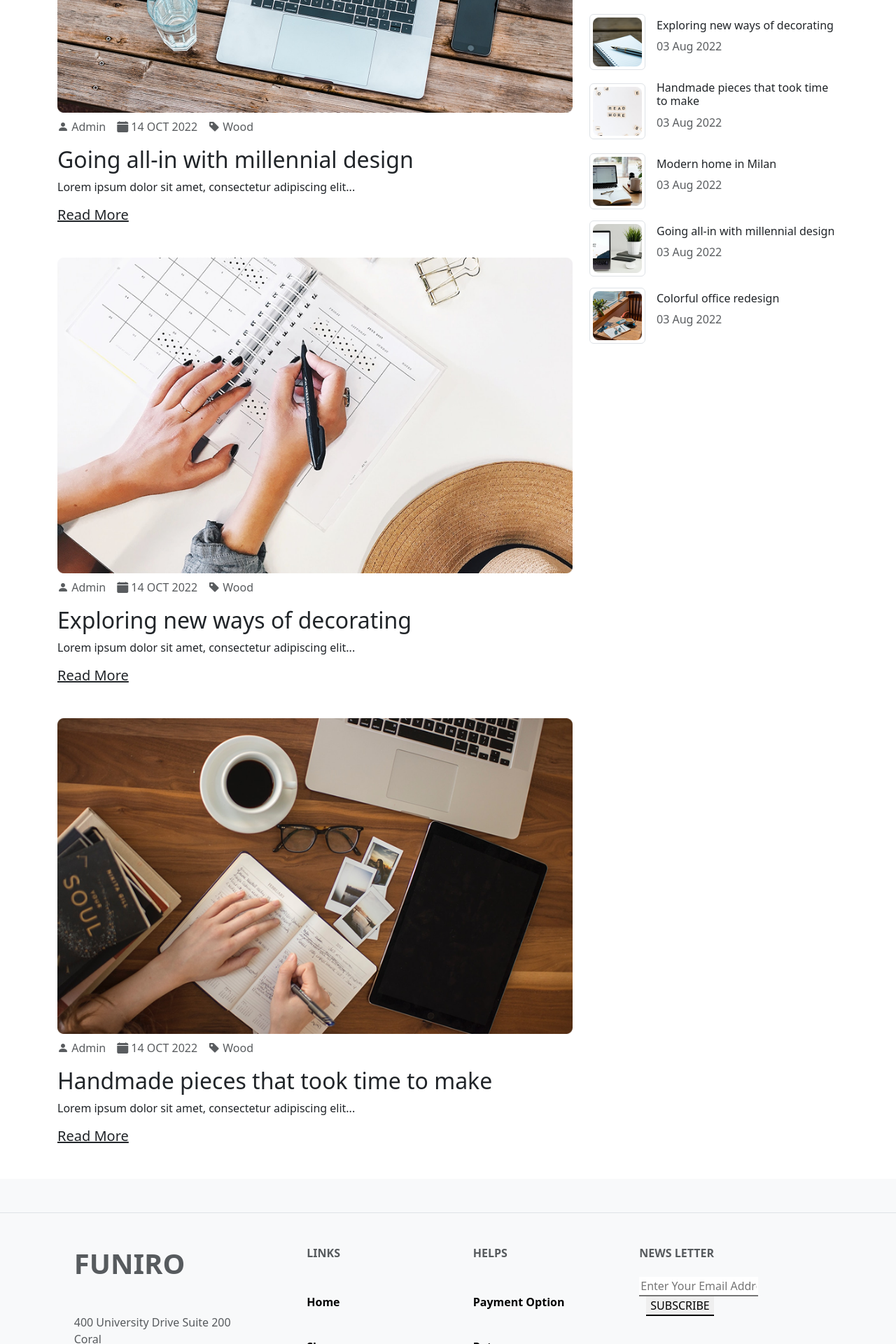
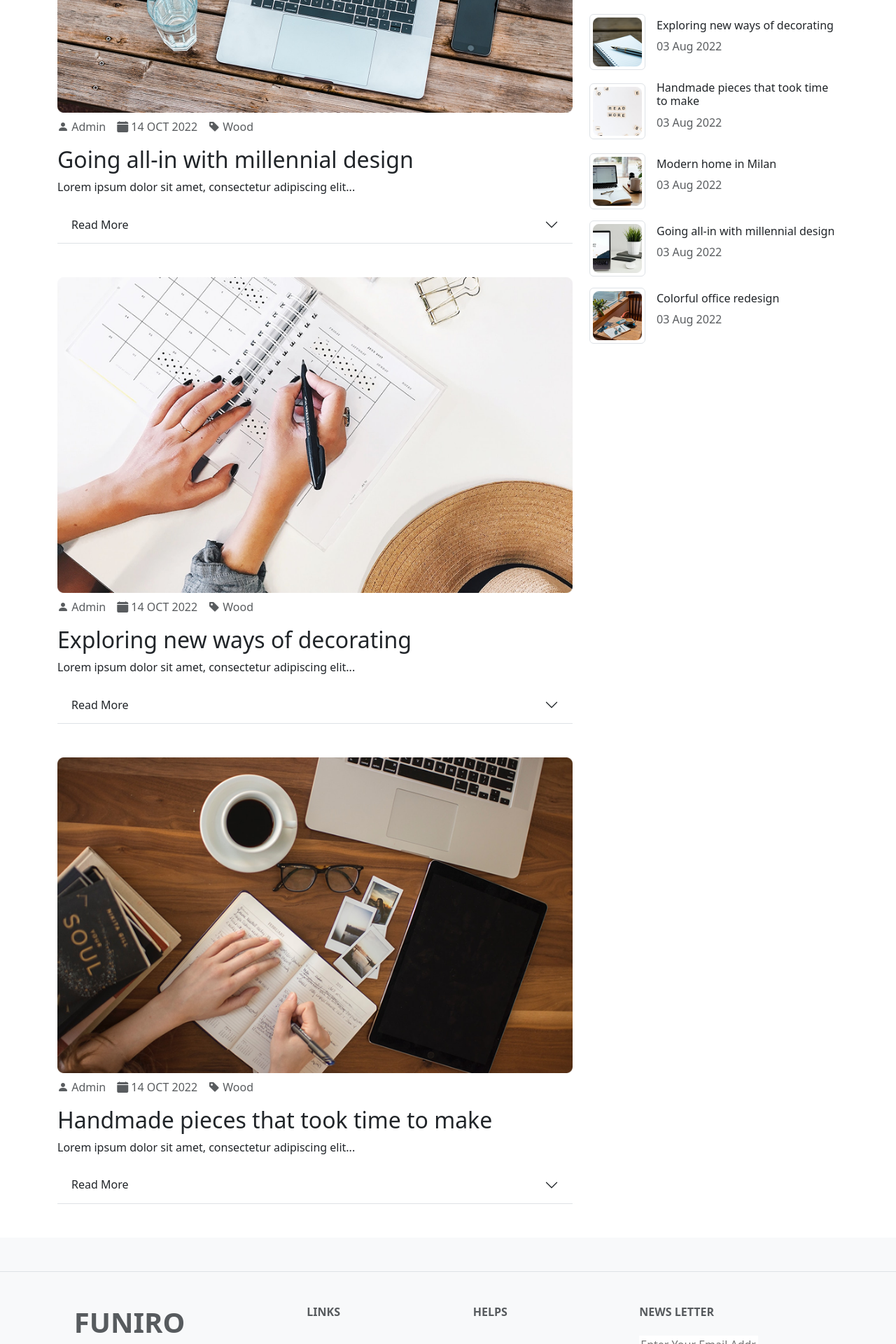
Before and after one commit to SumitB00/singhfurniture, a React (Create React App) app: page /blog in a window 1280 px wide. Shown: the part 705-2625 px from the top of the page at 70% size. Built offline with nearby package versions, Linux system fonts and the light colour scheme.

Commit message:
some chnage

```diff
--- a/src/Component/Pages/Blog.jsx
+++ b/src/Component/Pages/Blog.jsx
@@ -8,6 +8,7 @@
 import Sum3 from '../assets/blog3.png'
 import Sum4 from '../assets/blog4.png'
 import Sum5 from '../assets/blog5.png'
+import Accordion from 'react-bootstrap/Accordion';
 export const Blog = () => {
   return (
     <>
@@ -24,7 +25,29 @@
                     </p>
                     <h2>Going all-in with millennial design</h2>
                     <p>Lorem ipsum dolor sit amet, consectetur adipiscing elit...</p>
-                    <a href="#" class="text-decoration-underline text-dark h5">Read More</a>
+                    <Accordion defaultActiveKey="0">
+      <Accordion.Item  style={{border:"none",borderTop:"none"}}>
+        <Accordion.Header >Read More</Accordion.Header>
+        <Accordion.Body>
+          Lorem ipsum dolor sit amet, consectetur adipiscing elit, sed do
+          eiusmod tempor incididunt ut labore et dolore magna aliqua. Ut enim ad
+          minim veniam, quis nostrud exercitation ullamco laboris nisi ut
+          aliquip ex ea commodo consequat. Duis aute irure dolor in
+          reprehenderit in voluptate velit esse cillum dolore eu fugiat nulla
+          pariatur. Excepteur sint occaecat cupidatat non proident, sunt in
+          culpa qui officia deserunt mollit anim id est laborum.
+          im veniam, quis nostrud exercitation ullamco laboris nisi ut
+          aliquip ex ea commodo consequat. Duis aute irure dolor in
+          reprehenderit in voluptate velit esse cillum dolore eu fugiat nulla
+          pariatur. Excepteur sint occaecat cupidatat non proident, sunt in
+          culpa qui officia deserunt mollit anim id est laborum.
+        </Accordion.Body>
+      </Accordion.Item>
+      <Accordion.Item >
+
+
+      </Accordion.Item>
+    </Accordion>
                 </div>
                 <div class="mb-5">
                     <img src={Write} class="img-fluid" alt="Blog Image"/>
@@ -35,7 +58,29 @@
                     </p>
                     <h2>Exploring new ways of decorating</h2>
                     <p>Lorem ipsum dolor sit amet, consectetur adipiscing elit...</p>
-                    <a href="#" class="text-decoration-underline text-dark h5">Read More</a>
+                    <Accordion defaultActiveKey="0">
+      <Accordion.Item  style={{border:"none",borderTop:"none"}}>
+        <Accordion.Header >Read More</Accordion.Header>
+        <Accordion.Body>
+          Lorem ipsum dolor sit amet, consectetur adipiscing elit, sed do
+          eiusmod tempor incididunt ut labore et dolore magna aliqua. Ut enim ad
+          minim veniam, quis nostrud exercitation ullamco laboris nisi ut
+          aliquip ex ea commodo consequat. Duis aute irure dolor in
+          reprehenderit in voluptate velit esse cillum dolore eu fugiat nulla
+          pariatur. Excepteur sint occaecat cupidatat non proident, sunt in
+          culpa qui officia deserunt mollit anim id est laborum.
+          im veniam, quis nostrud exercitation ullamco laboris nisi ut
+          aliquip ex ea commodo consequat. Duis aute irure dolor in
+          reprehenderit in voluptate velit esse cillum dolore eu fugiat nulla
+          pariatur. Excepteur sint occaecat cupidatat non proident, sunt in
+          culpa qui officia deserunt mollit anim id est laborum.
+        </Accordion.Body>
+      </Accordion.Item>
+      <Accordion.Item >
+
+
+      </Accordion.Item>
+    </Accordion>
                 </div>
                 <div>
                     <img src={Tab} class="img-fluid" alt="Blog Image"/>
@@ -46,7 +91,29 @@
                     </p>
                     <h2>Handmade pieces that took time to make</h2>
                     <p>Lorem ipsum dolor sit amet, consectetur adipiscing elit...</p>
-                    <a href="#" class="text-decoration-underline text-dark h5">Read More</a>
+                    <Accordion defaultActiveKey="0">
+      <Accordion.Item  style={{border:"none",borderTop:"none"}}>
+        <Accordion.Header >Read More</Accordion.Header>
+        <Accordion.Body>
+          Lorem ipsum dolor sit amet, consectetur adipiscing elit, sed do
+          eiusmod tempor incididunt ut labore et dolore magna aliqua. Ut enim ad
+          minim veniam, quis nostrud exercitation ullamco laboris nisi ut
+          aliquip ex ea commodo consequat. Duis aute irure dolor in
+          reprehenderit in voluptate velit esse cillum dolore eu fugiat nulla
+          pariatur. Excepteur sint occaecat cupidatat non proident, sunt in
+          culpa qui officia deserunt mollit anim id est laborum.
+          im veniam, quis nostrud exercitation ullamco laboris nisi ut
+          aliquip ex ea commodo consequat. Duis aute irure dolor in
+          reprehenderit in voluptate velit esse cillum dolore eu fugiat nulla
+          pariatur. Excepteur sint occaecat cupidatat non proident, sunt in
+          culpa qui officia deserunt mollit anim id est laborum.
+        </Accordion.Body>
+      </Accordion.Item>
+      <Accordion.Item >
+
+
+      </Accordion.Item>
+    </Accordion>
                 </div>
             </div>
             <div class="col-lg-4 col-md-5 col-sm-12">
```
